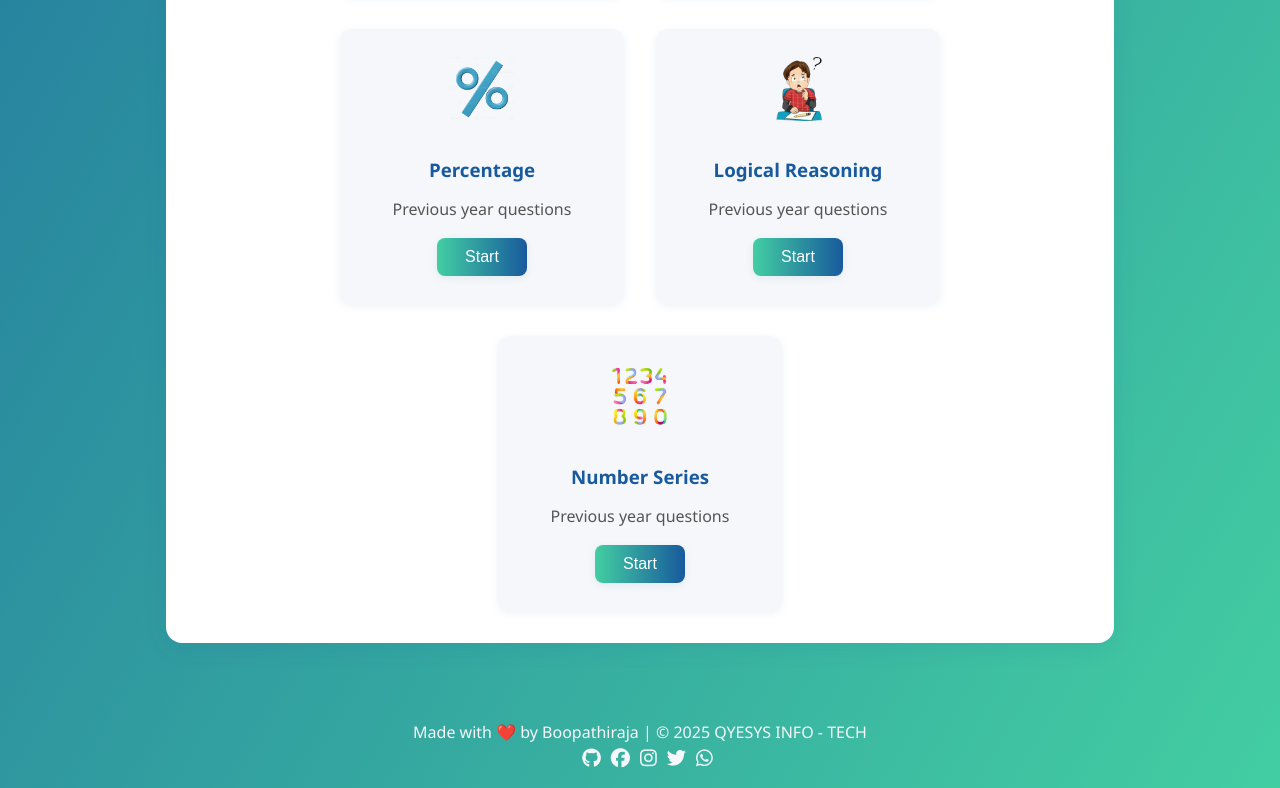
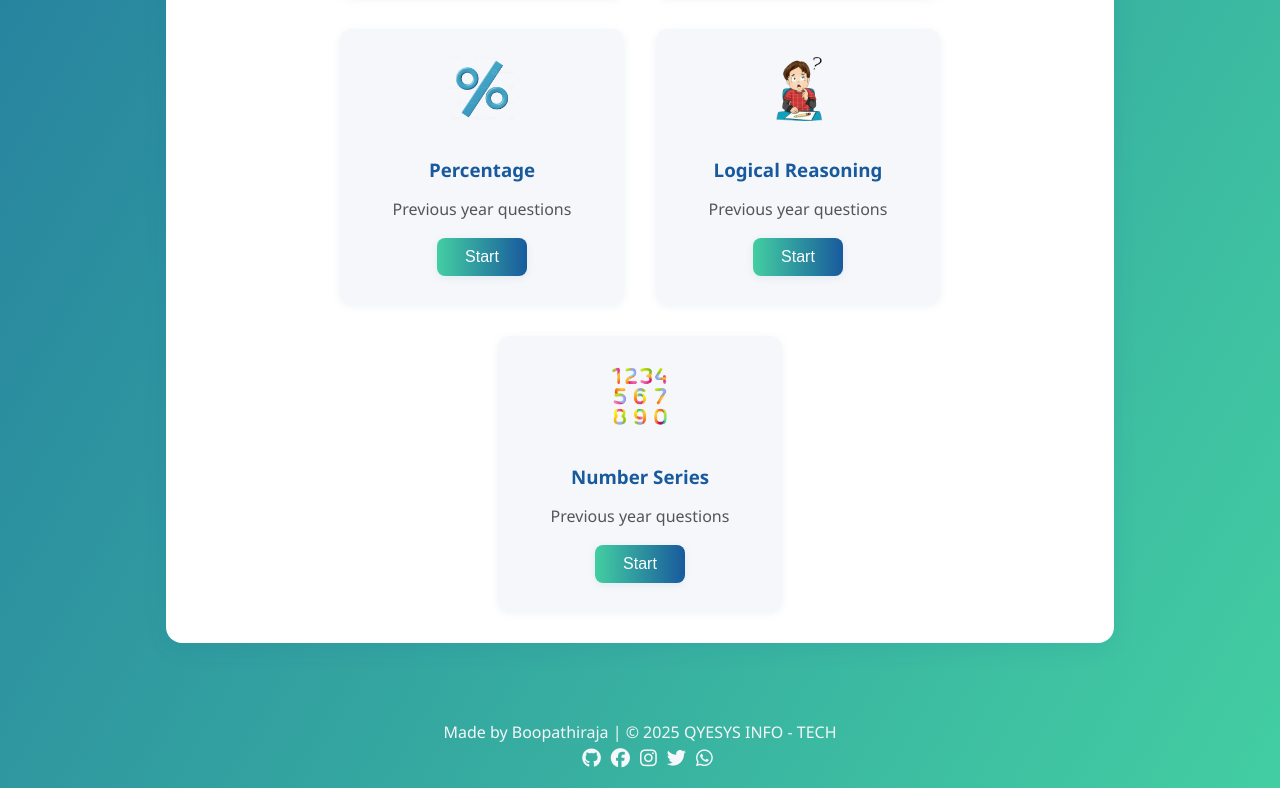
Before and after one commit to BoopathirajaM/Quizprep, a plain HTML site: page index.html in a window 1280 px wide. Shown: the part 1700-2488 px from the top of the page. Drawn offline with Linux system fonts and the light colour scheme.

Commit message:
Update index.html

```diff
--- a/index.html
+++ b/index.html
@@ -161,7 +161,7 @@
   </main>
   <footer class="footer">
 
-    <div>Made with ❤️ by Boopathiraja | © 2025 QYESYS INFO - TECH</div>
+    <div>Made by Boopathiraja | © 2025 QYESYS INFO - TECH</div>
     <div class="icon">
       <a href="https://github.com/BoopathirajaM/"><i class="fa-brands fa-github"></i></a>
       <a href="https://facebook.com/BoopathiSankaran"><i class="fa-brands fa-facebook"></i></a>
```
